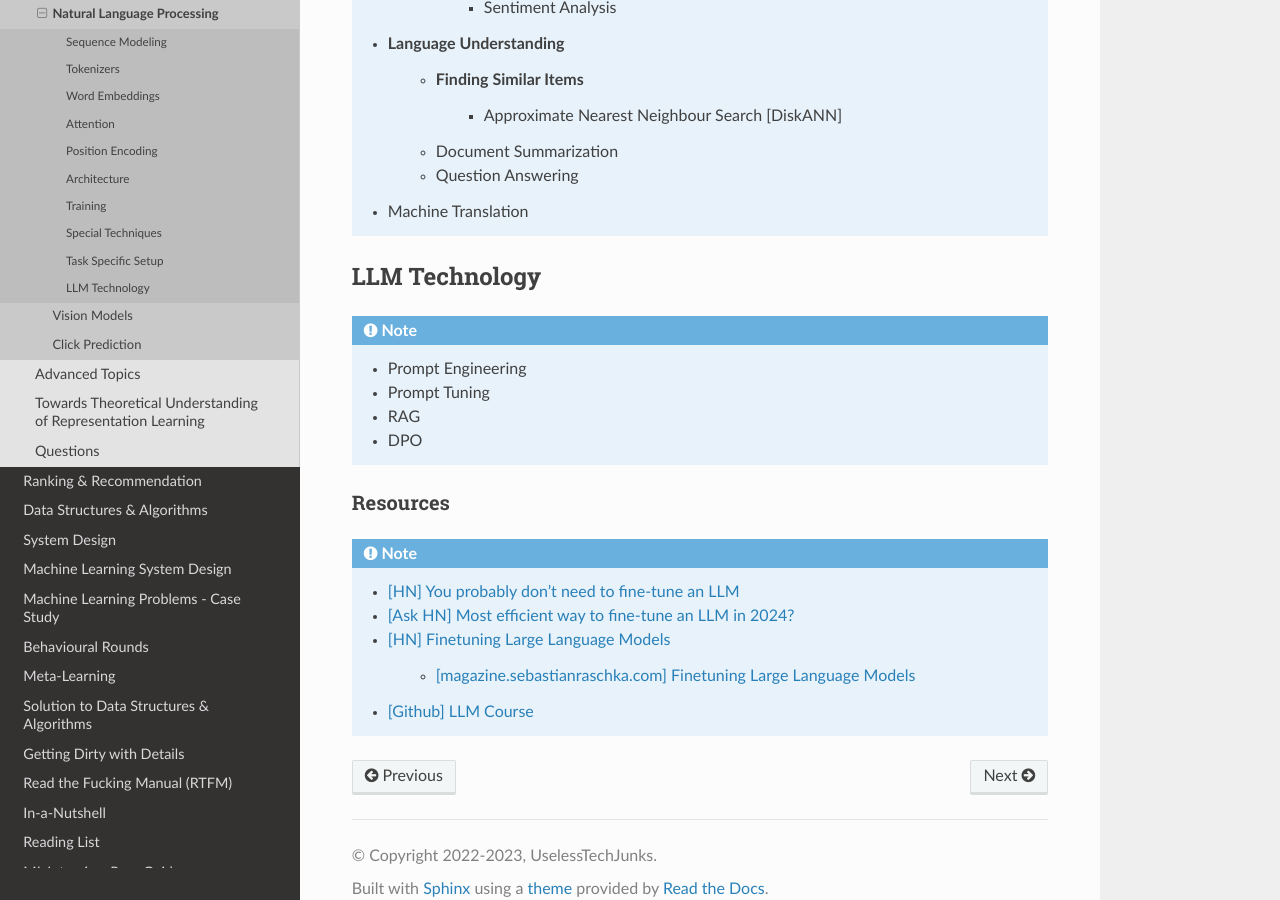
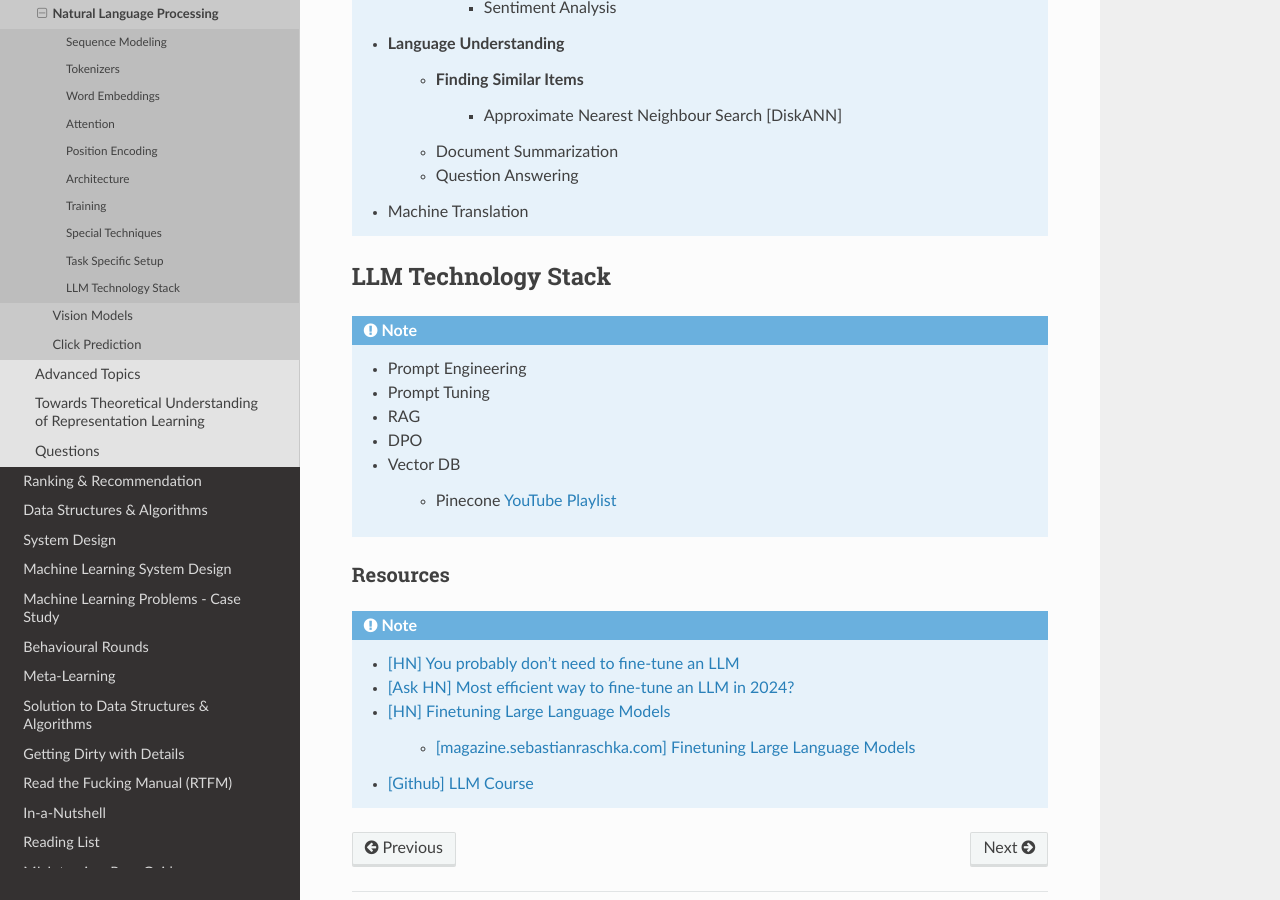
Before and after one commit to uselesstechjunks/leetcode, a Sphinx documentation site: the page built from docs/source/dl/application/nlp.rst, in a window 1280 px wide and 900 px high, scrolled down 6228 px. Built offline with Sphinx 7.4.7 and the Read the Docs theme 2.0.0, drawn with Linux system fonts in a browser that asks for light colours.

Commit message:
Update nlp.rst

```diff
--- a/docs/source/dl/application/nlp.rst
+++ b/docs/source/dl/application/nlp.rst
@@ -232,13 +232,16 @@ Task Specific Setup
 	* Machine Translation
 
 *****************************************************************************************
-LLM Technology
+LLM Technology Stack
 *****************************************************************************************
 .. note::
 	* Prompt Engineering
 	* Prompt Tuning
 	* RAG
 	* DPO
+	* Vector DB
+
+		* Pinecone `YouTube Playlist <https://youtube.com/playlist?list=PLRLVhGQeJDTLiw-ZJpgUtZW-bseS2gq9-&si=UBRFgChTmNnddLAt>`_
 
 Resources
 =========================================================================================
```
